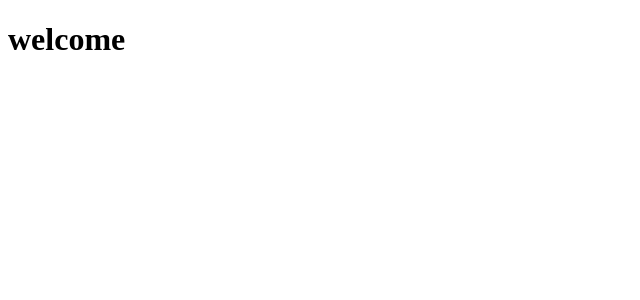
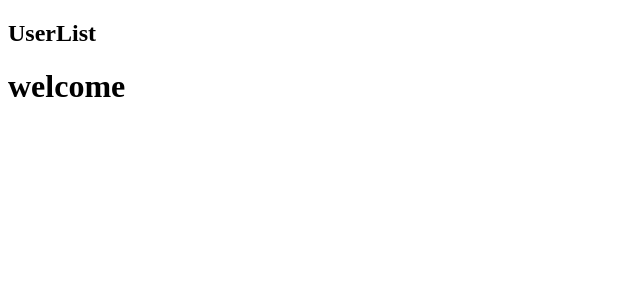
Before and after one commit to dineshcodecrafts/react-learning-app-5, a React (Vite) app: page / in a window 1280 px wide. Shown: the top 300 px of the page, without its empty margins (0-640 px from the left). Built offline with nearby package versions, Linux system fonts and the light colour scheme.

Commit message:
second commit

```diff
--- a/package.json
+++ b/package.json
@@ -10,6 +10,7 @@
     "preview": "vite preview"
   },
   "dependencies": {
+    "axios": "^1.13.2",
     "react": "^19.2.0",
     "react-dom": "^19.2.0"
   },
--- a/src/App.jsx
+++ b/src/App.jsx
@@ -1,12 +1,14 @@
 import { useState } from 'react'
 import UserForm from './features/users/components/UserForm'
+import UserList from './features/users/pages/UserList'
 
 function App() {
   const [count, setCount] = useState(0)
 
   return (
     <>
-    <UserForm></UserForm>
+      {/* <UserForm></UserForm> */}
+      <UserList></UserList>
       <h1>welcome</h1>
     </>
   )
--- a/src/features/users/components/UserForm.jsx
+++ b/src/features/users/components/UserForm.jsx
@@ -5,6 +5,7 @@ const UserForm = () => {
     <>
         <div className='container'>
 
+            <input type='text' ></input>
 
         </div>
 
--- a/src/features/users/pages/UserList.jsx
+++ b/src/features/users/pages/UserList.jsx
@@ -0,0 +1,11 @@
+import React from 'react'
+
+const UserList = () => {
+  return (
+    <>
+      <h2>UserList</h2>
+    </>
+  )
+}
+
+export default UserList
```
Also changed, not shown: 1 other file (tests, documents, lock files or other folders).
